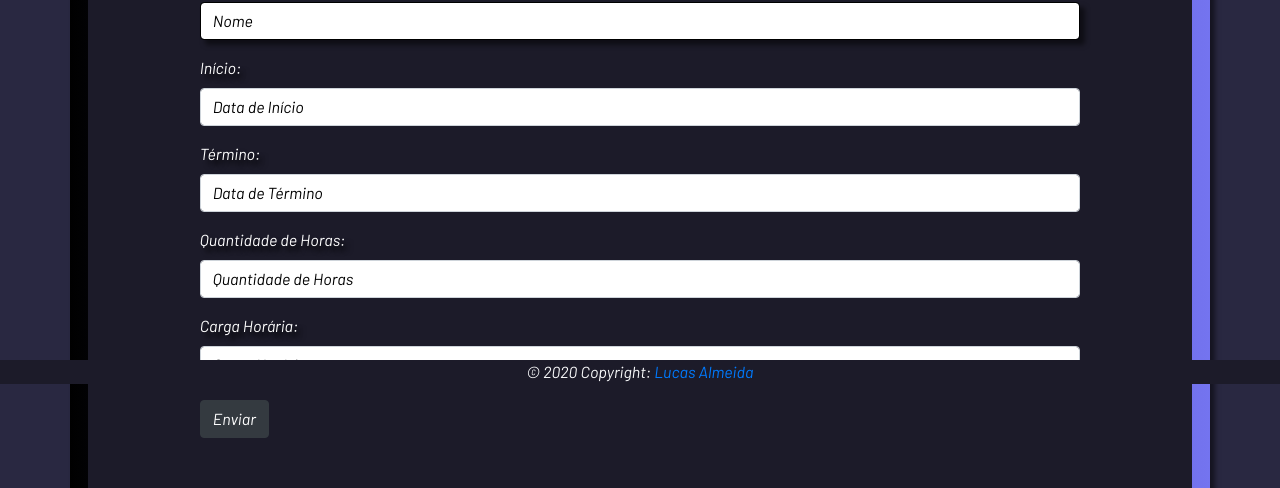
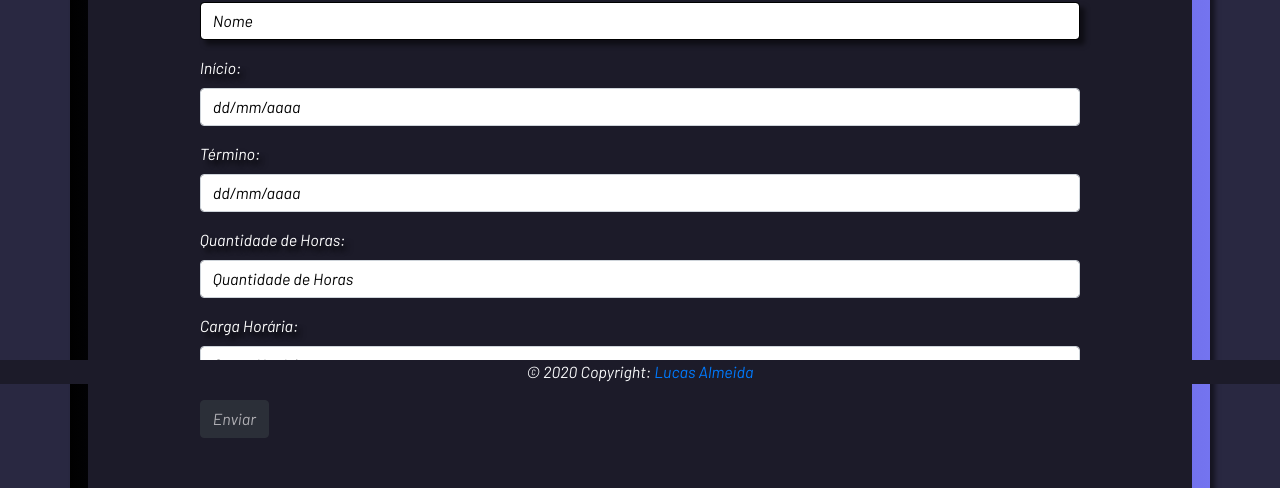
Before and after one commit to Luscas03/AngularSchool, an Angular app: page /addCursos in a window 1280 px wide. Shown: the part 416-904 px from the top of the page. Built offline with nearby package versions, Linux system fonts and the light colour scheme.

Commit message:
Validação funcionando!

```diff
--- a/src/app/models/curso.ts
+++ b/src/app/models/curso.ts
@@ -4,5 +4,5 @@ export class Curso {
     datatermino:string;
     quanthoras:number;
     cargahoraria:number;
-    ativo:boolean = true
+    ativo:boolean;
 }
--- a/src/app/pages/form-curso/form-curso.component.html
+++ b/src/app/pages/form-curso/form-curso.component.html
@@ -1,27 +1,32 @@
 <section class="container">
-    <form>
+  <form #fc="ngForm" (ngSubmit)="onsubmit(fc)">
     <div class="form-group">
       <label for="nome" id="tnome">Nome:</label>
-        <input type="text" class="form-control" id="nome" [(ngModel)]="curso.nome" placeholder="Nome" name="nome" required>
+      <input type="text" class="form-control" id="nome" [(ngModel)]="curso.nome" placeholder="Nome" name="nome"
+        required>
     </div>
     <div class="form-group">
       <label for="inicio" id="tinicio">Início:</label>
-        <input type="text" class="form-control" id="inicio" [(ngModel)]="curso.datainicio" placeholder="Data de Início" name="inicio" required>
+      <input type="text" class="form-control" id="inicio" [(ngModel)]="curso.datainicio" placeholder="dd/mm/aaaa"
+        name="inicio" required>
     </div>
     <div class="form-group">
       <label for="termino" id="ttermino">Término:</label>
-        <input type="text" class="form-control" id="termino" [(ngModel)]="curso.datatermino" placeholder="Data de Término" name="termino" required>
+      <input type="text" class="form-control" id="termino" [(ngModel)]="curso.datatermino" placeholder="dd/mm/aaaa"
+        name="termino" required>
     </div>
     <div class="form-group">
       <label for="qtdhoras" id="tqtdhoras">Quantidade de Horas:</label>
-        <input type="text" class="form-control" id="qtdhoras" [(ngModel)]="curso.quanthoras" placeholder="Quantidade de Horas" name="qtdhoras" required>
+      <input type="text" class="form-control" id="qtdhoras" [(ngModel)]="curso.quanthoras"
+        placeholder="Quantidade de Horas" name="qtdhoras" required>
     </div>
     <div class="form-group">
       <label for="choraria" id="tchoraria">Carga Horária:</label>
-        <input type="text" class="form-control" id="choraria" [(ngModel)]="curso.cargahoraria" placeholder="Carga Horária" name="choraria" required>
+      <input type="text" class="form-control" id="choraria" [(ngModel)]="curso.cargahoraria" placeholder="Carga Horária"
+        name="choraria" required>
     </div>
     <div class="form-group">
-          <button type="submit" class="btn btn-dark">Enviar</button>
+      <button type="submit" class="btn btn-dark" [disabled]="fc.invalid">Enviar</button>
     </div>
   </form>
 
--- a/src/app/pages/form-curso/form-curso.component.ts
+++ b/src/app/pages/form-curso/form-curso.component.ts
@@ -11,6 +11,17 @@ export class FormCursoComponent implements OnInit {
   constructor() { }
 
   ngOnInit(): void {
+    this.curso.ativo = true;
   }
+onsubmit(form){
+console.log("Curso:", this.curso, "Formulário:", form);
+if(form.invalid){
+  alert("Erro");
+}
+else {
+  alert("Cadastrado!")
+}
+
 
 }
+}
```
Lines whose indentation alone changed are shown as unchanged.
